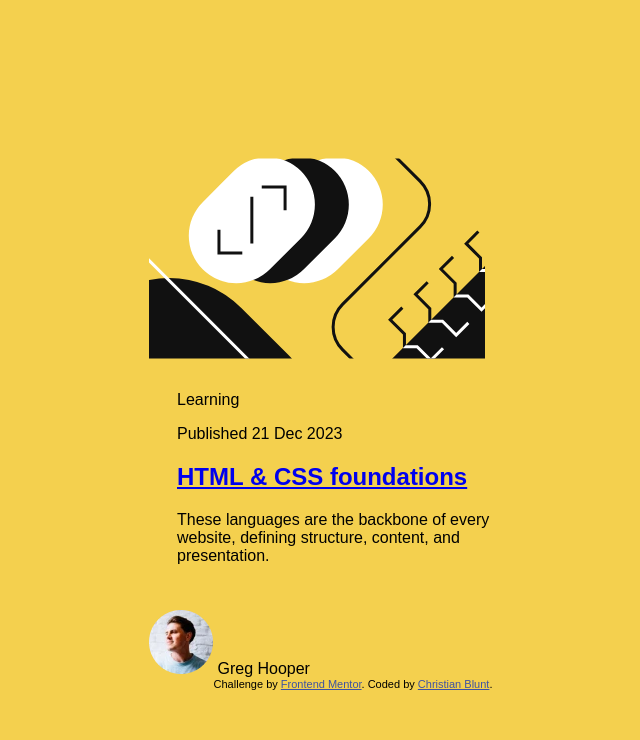
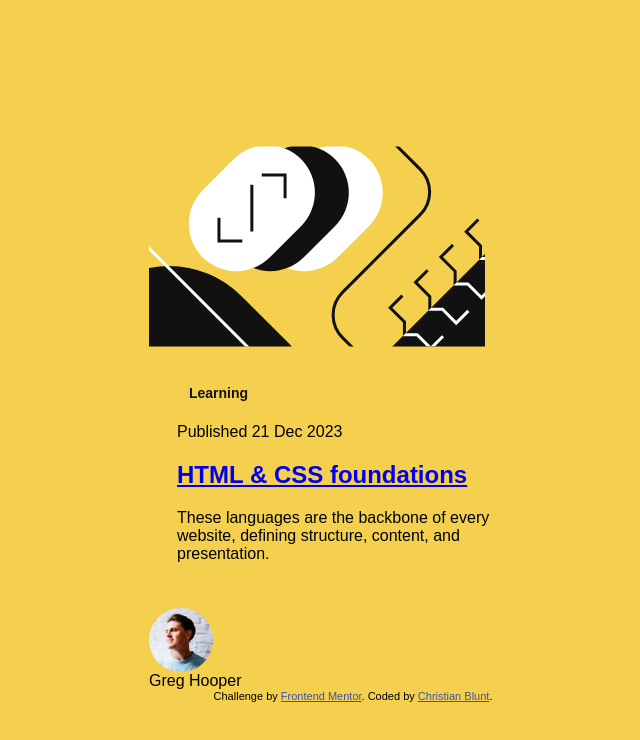
Before and after one commit to cgxgb123/blog-preview-card, a plain HTML site: page index.html in a window 1280 px wide. Shown: the whole page, without its empty margins (287-927 px from the left). Drawn offline with Linux system fonts and the light colour scheme.

Commit message:
removed author card and date on smaller screens

```diff
--- a/index.html
+++ b/index.html
@@ -16,9 +16,9 @@
 <main>
   <img src="/blog-preview-card-main/assets/images/illustration-article.svg" alt="banner">
   <section class="card">
-  <span>Learning</span>
+  <span class="tag">Learning</span>
 
-  <p>Published 21 Dec 2023</p>
+  <p class="date">Published 21 Dec 2023</p>
 <a href="https://www.linkedin.com/in/christiangblunt/">
   <h1>HTML & CSS foundations</h1>
 </a>
--- a/styles.css
+++ b/styles.css
@@ -17,6 +17,17 @@ body {
   padding: 1.5rem;
 }
 
+.tag {
+  background-color: var(--yellow);
+  color: var(--gray-950);
+  font-weight: 800;
+  font-size: 0.875rem;
+  padding: 0.4rem 0.75rem;
+  border-radius: 0.25rem;
+  display: inline-flex;
+  width: fit-content;
+}
+
 .attribution {
   font-size: 11px;
   text-align: center;
@@ -29,6 +40,19 @@ body {
 h1:hover {
   color: var(--yellow);
   cursor: pointer;
+}
+
+.date,
+.author img {
+  display: none;
+}
+
+/* Show on tablets and larger */
+@media (min-width: 600px) {
+  .date,
+  .author img {
+    display: block;
+  }
 }
 
 @media (min-width: 600px) {
```
